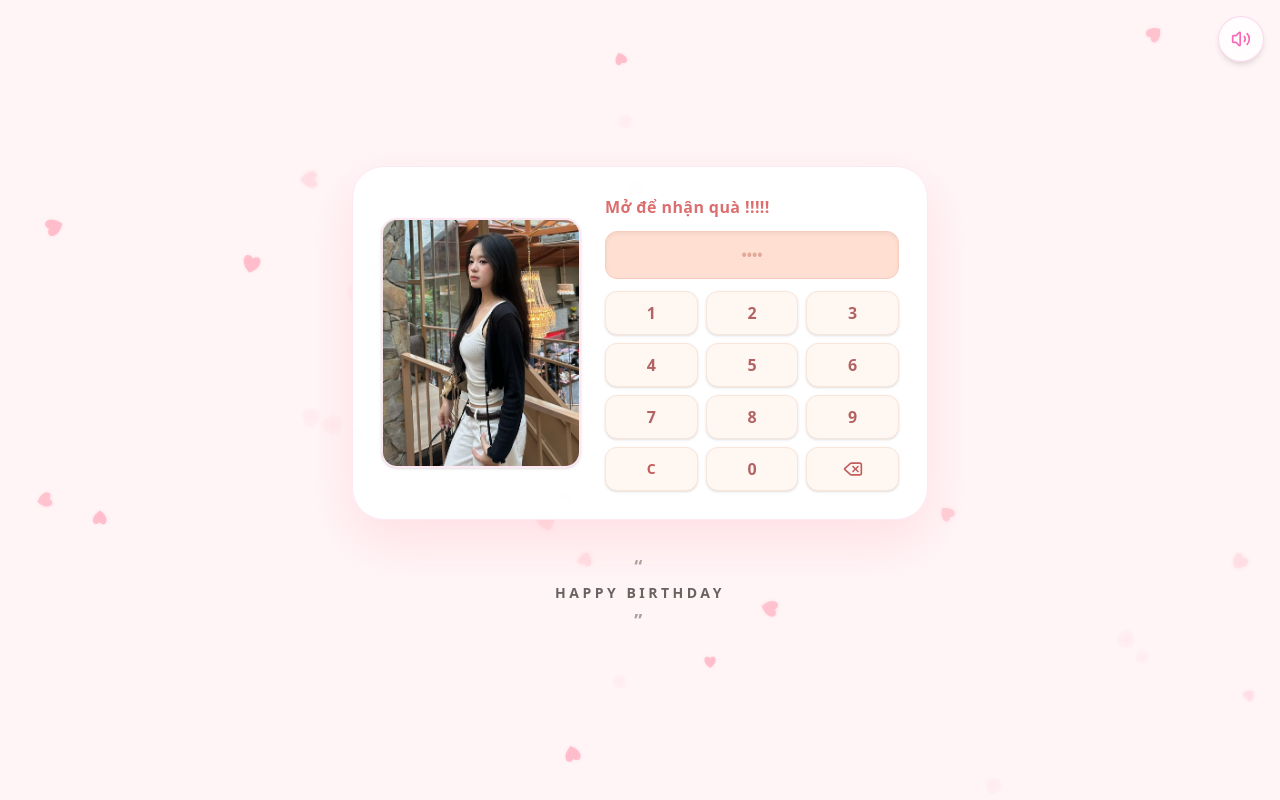
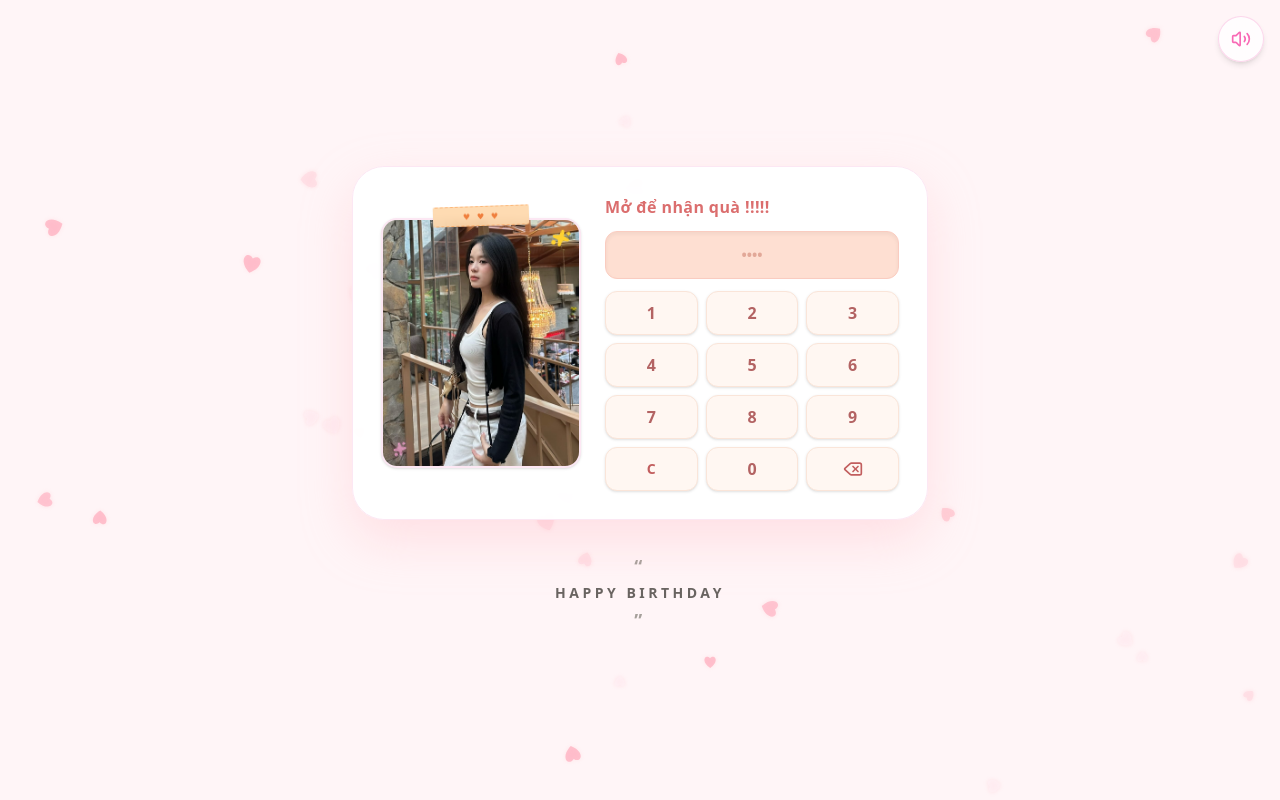
Before and after one commit to phuongnamdg/1611.1, a Next.js app: page / in a window 1280 px wide. Built offline with nearby package versions, Linux system fonts and the light colour scheme.

Commit message:
feat(lock): add washi tape sticker, sparkles, digit pop, and shake animations

```diff
--- a/src/components/Scene1Lock.tsx
+++ b/src/components/Scene1Lock.tsx
@@ -2,7 +2,7 @@
 
 import React, { useState } from 'react';
 import { motion } from 'framer-motion';
-import { Delete } from 'lucide-react';
+import { Delete, Sparkles } from 'lucide-react';
 import { soundManager } from '@/utils/sound';
 import { BirthdayConfig } from '@/types/birthday';
 
@@ -14,6 +14,7 @@ interface Props {
 export default function Scene1Lock({ config, onUnlock }: Props) {
   const [pin, setPin] = useState<string>('');
   const [pinError, setPinError] = useState<string>('');
+  const [isShaking, setIsShaking] = useState<boolean>(false);
 
   const targetPassword = config?.birthDatePassword || '1611';
 
@@ -34,7 +35,11 @@ export default function Scene1Lock({ config, onUnlock }: Props) {
         } else {
           setPinError('Sai mật khẩu nha cưng? 😠😠');
           soundManager.playKeypress(200);
-          setTimeout(() => setPin(''), 800);
+          setIsShaking(true);
+          setTimeout(() => {
+            setPin('');
+            setIsShaking(false);
+          }, 750);
         }
       }
     }
@@ -65,9 +70,32 @@ export default function Scene1Lock({ config, onUnlock }: Props) {
       {/* ===================================================================== */}
       <div className="w-full max-w-lg sm:max-w-xl bg-white/95 backdrop-blur-xl rounded-[32px] p-5 sm:p-7 shadow-[0_20px_50px_rgba(255,182,193,0.35)] border border-pink-100 flex flex-col sm:flex-row items-center gap-5 sm:gap-6">
 
-        {/* CỘT TRÁI: KHUNG ẢNH CÔNG CHÚA (TỰ ĐỘNG LẤY TỪ public/avatar.jpg) */}
-        <div className="w-44 sm:w-[200px] flex-shrink-0 flex flex-col items-center">
+        {/* CỘT TRÁI: KHUNG ẢNH CÔNG CHÚA VỚI WASHI TAPE & NGÔI SAO LẤP LÁNH */}
+        <div className="w-44 sm:w-[200px] flex-shrink-0 flex flex-col items-center relative">
+          {/* Băng dính Washi Tape dễ thương dán mép trên khung ảnh */}
+          <div className="absolute -top-3 left-1/2 -translate-x-1/2 z-20 w-24 h-5 bg-[#fed7aa]/90 backdrop-blur-xs border-y border-dashed border-[#fb923c]/50 shadow-xs -rotate-2 rounded-[2px] pointer-events-none flex items-center justify-center">
+            <span className="text-[10px] tracking-widest text-[#ea580c]/70 font-mono select-none">♥ ♥ ♥</span>
+          </div>
+
           <div className="w-full aspect-[4/5] rounded-2xl overflow-hidden shadow-sm border-2 border-pink-100 bg-pink-50 relative group">
+            {/* ✨ Ngôi sao lấp lánh góc trên phải */}
+            <motion.div
+              animate={{ opacity: [0.4, 1, 0.4], scale: [0.85, 1.15, 0.85], rotate: [0, 15, 0] }}
+              transition={{ duration: 2.2, repeat: Infinity, ease: 'easeInOut' }}
+              className="absolute top-2.5 right-2.5 z-10 text-amber-300 drop-shadow-[0_0_6px_rgba(252,211,77,0.8)] pointer-events-none"
+            >
+              <Sparkles className="w-4 h-4 fill-amber-300" />
+            </motion.div>
+
+            {/* ✨ Ngôi sao lấp lánh góc dưới trái */}
+            <motion.div
+              animate={{ opacity: [0.3, 0.9, 0.3], scale: [0.8, 1.1, 0.8], rotate: [0, -15, 0] }}
+              transition={{ duration: 2.6, repeat: Infinity, ease: 'easeInOut', delay: 1.1 }}
+              className="absolute bottom-2.5 left-2.5 z-10 text-pink-300 drop-shadow-[0_0_6px_rgba(244,114,182,0.8)] pointer-events-none"
+            >
+              <Sparkles className="w-3.5 h-3.5 fill-pink-300" />
+            </motion.div>
+
             {/* 👇 THAY ẢNH BẰNG CÁCH THẢ FILE VÀO public/avatar.jpg HOẶC SỬA LINK DƯỚI 👇 */}
             <img
               src="/avt.jpg"
@@ -84,20 +112,30 @@ export default function Scene1Lock({ config, onUnlock }: Props) {
             {config?.scene1Title || 'Hãy nhập ngày sinh của công chúa'}
           </h2>
 
-          {/* Ô hiển thị số nhập vào (Tone màu cam/đào pastel) */}
-          <div className="w-full h-11 sm:h-12 rounded-xl bg-[#fedfd2] border border-[#faccc0] flex items-center justify-center text-[#c25e5e] font-bold text-xl tracking-[0.25em] px-4 shadow-inner mb-3">
+          {/* Ô hiển thị số nhập vào (Tone màu cam/đào pastel) với hiệu ứng rung lắc khi sai */}
+          <motion.div
+            animate={isShaking ? { x: [-8, 8, -6, 6, -3, 3, 0] } : { x: 0 }}
+            transition={{ duration: 0.4, ease: 'easeInOut' }}
+            className="w-full h-11 sm:h-12 rounded-xl bg-[#fedfd2] border border-[#faccc0] flex items-center justify-center text-[#c25e5e] font-bold text-xl tracking-[0.25em] px-4 shadow-inner mb-3"
+          >
             {pin.length > 0 ? (
               pin.split('').map((char, i) => (
-                <span key={i} className="mx-1">
+                <motion.span
+                  key={i}
+                  initial={{ scale: 0.4, y: -4, opacity: 0 }}
+                  animate={{ scale: [1.3, 1], y: 0, opacity: 1 }}
+                  transition={{ type: 'spring', stiffness: 500, damping: 20 }}
+                  className="mx-1 inline-block"
+                >
                   {char}
-                </span>
+                </motion.span>
               ))
             ) : (
               <span className="text-[#e2a898] tracking-normal text-sm font-semibold">
                 ••••
               </span>
             )}
-          </div>
+          </motion.div>
 
           {/* Thông báo lỗi nếu bấm sai ngày sinh */}
           {pinError && (
```
